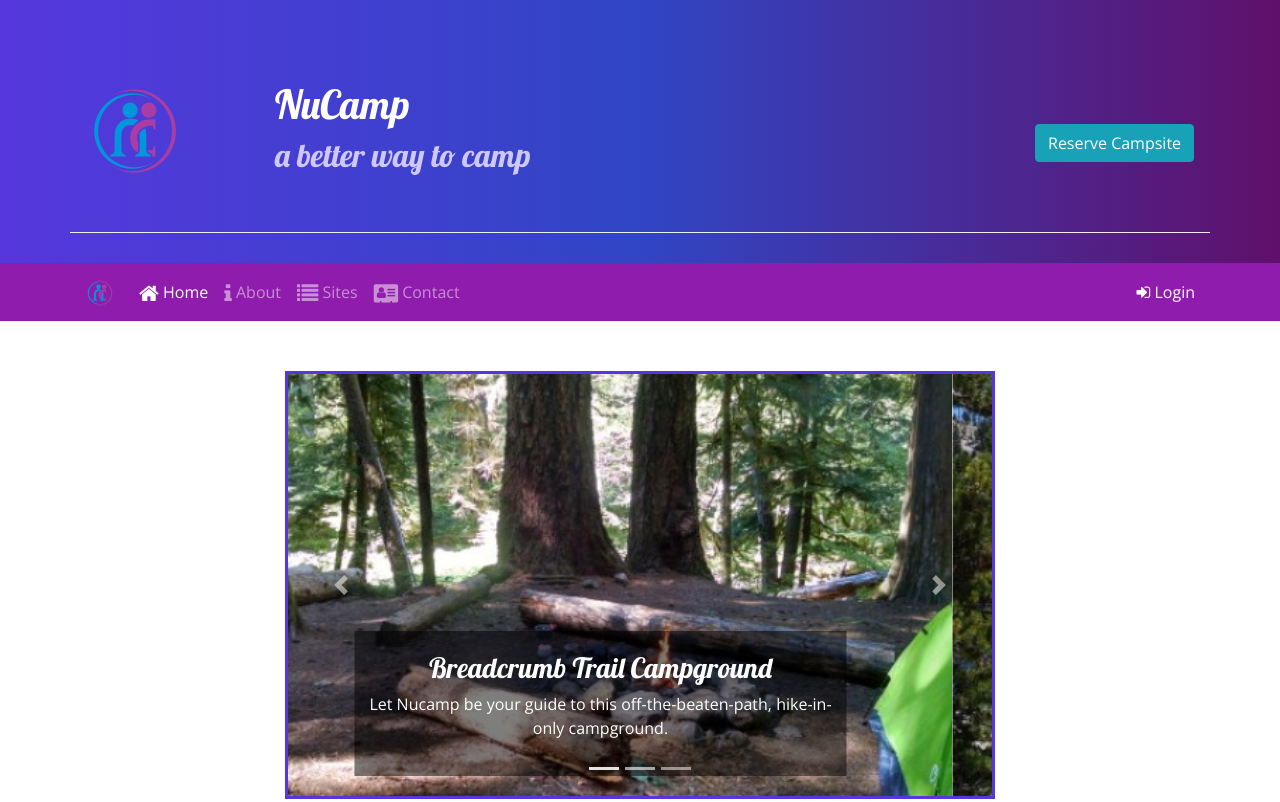
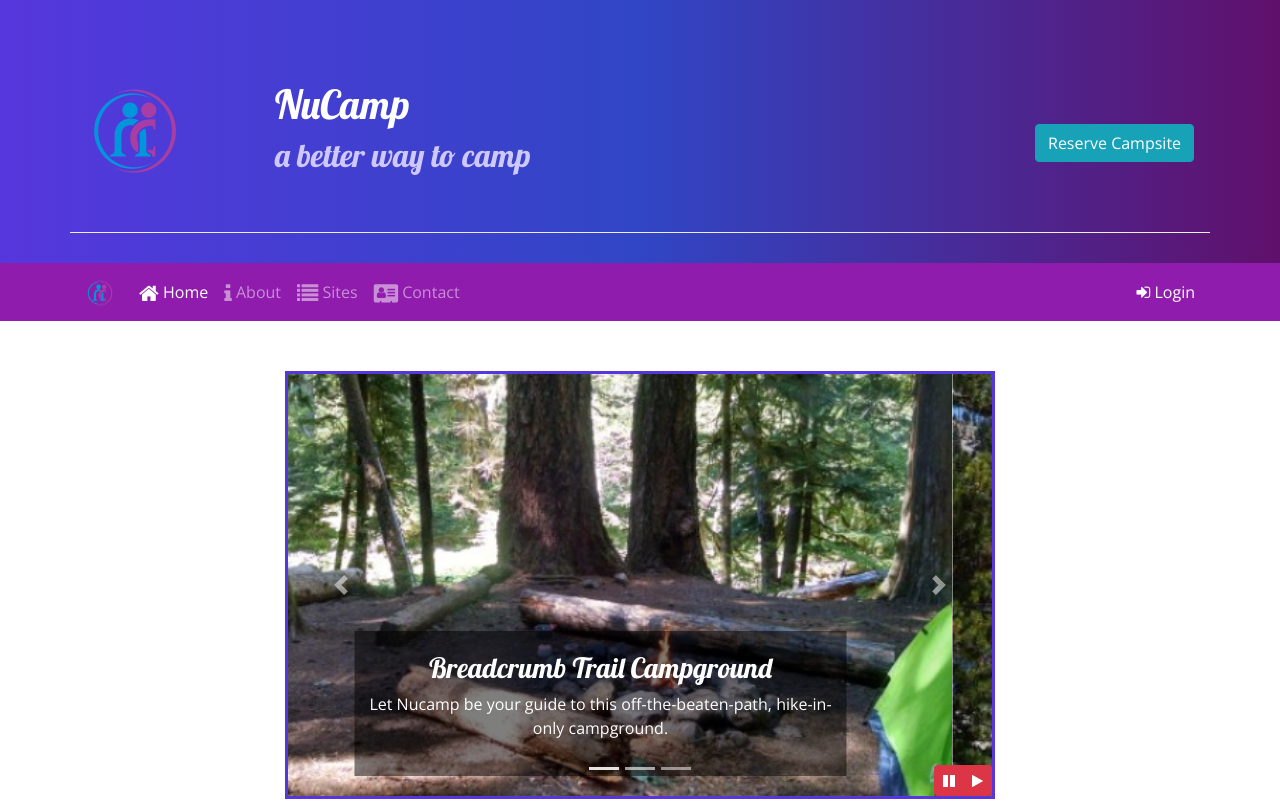
Before and after one commit to PhiweM/nucampsite, a website: page index.html in a window 1280 px wide. Shown: the top 802 px of the page. Drawn offline with nearby package versions, Linux system fonts and the light colour scheme.

Commit message:
Bootstrap and jQuery- added carousel buttons

```diff
--- a/css/style.css
+++ b/css/style.css
@@ -57,3 +57,10 @@ footer .list-unstyled,
     color: #5637DD;
     font-weight: bold;
 }
+
+#carouselButton {
+    position: absolute;
+    right: 0;
+    bottom: 0;
+    z-index: 100;
+}
--- a/index.html
+++ b/index.html
@@ -193,6 +193,14 @@
                         <span class="carousel-control-next-icon"></span>
                         <span class="sr-only">Next</span>
                     </a>
+                    <div class="btn-group" id="carouselButton">
+                        <button class="btn btn-danger btn-sm" id="carouselPause">
+                            <i class="fa fa-pause"></i>
+                        </button>
+                        <button class="btn btn-danger btn-sm" id="carouselPlay">
+                            <i class="fa fa-play"></i>
+                        </button>
+                    </div>
                 </div>
             </div>
         </div>
@@ -317,9 +325,19 @@
      <script src="node_modules/popper.js/dist/umd/popper.min.js"></script>
      <script src="node_modules/bootstrap/dist/js/bootstrap.min.js"></script>
      <script>
-        $(function () {
-            $('[data-toggle="tooltip"]').tooltip()
-        })
+        // $(function () {
+        //     $('[data-toggle="tooltip"]').tooltip()
+        // })
+
+        $(function() {
+            $(".carousel").carousel( { interval: 2000 } );
+            $("#carouselPause").click(function(){
+                $(".carousel").carousel("pause");
+            });
+            $("#carouselPlay").click(function(){
+                $(".carousel").carousel("cycle");
+            });
+        });
     </script>
 
 </body>
```
